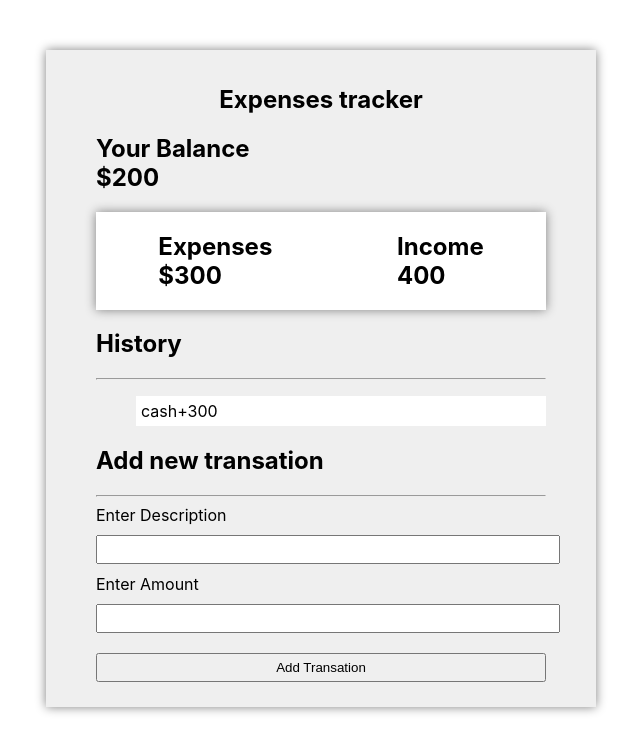
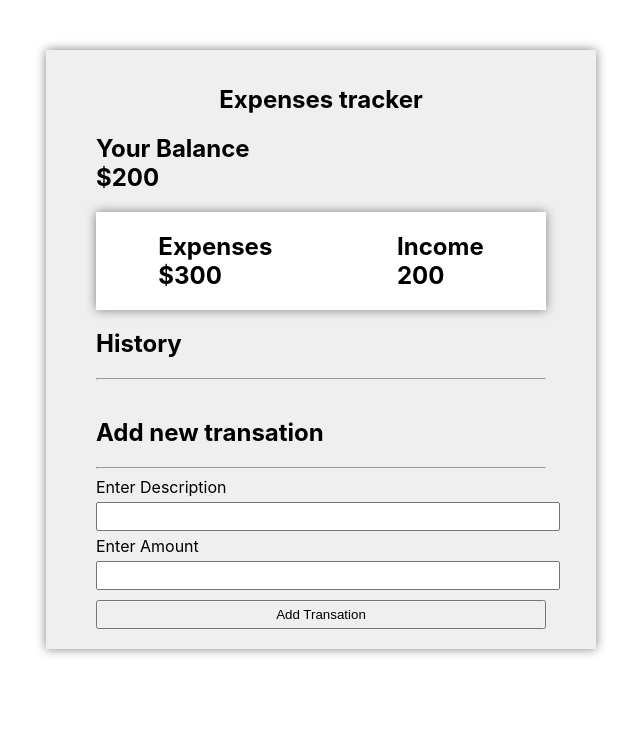
Before and after one commit to bilalfareed83/expenses-tracker, a React (Create React App) app: page / in a window 1280 px wide. Shown: the top 752 px of the page, without its empty margins (319-959 px from the left). Built offline with nearby package versions, Linux system fonts and the light colour scheme.

Commit message:
createContext

```diff
--- a/src/App.css
+++ b/src/App.css
@@ -22,13 +22,23 @@
 .form-div input {
   width: 100%;
   padding: 5px;
-  margin: 10px 0;
+  margin: 5px 0;
 }
 
 .trasation-list {
   list-style: none;
-  /* width: 100%; */
   padding: 5px;
   margin: 5px 0;
   background-color: #fff;
+  background-color: transparent;
 }
+
+.trasation-list > li {
+  display: flex;
+  justify-content: space-between;
+  align-items: center;
+  margin-top: 10px;
+  border: 1px solid black;
+  padding: 10px;
+  background-color: #fff;
+}
--- a/src/App.js
+++ b/src/App.js
@@ -1,12 +1,13 @@
 import logo from "./logo.svg";
 import "./App.css";
 import Child from "./Child";
+import { TransationProvider } from "./transationContext";
 
 function App() {
   return (
-    <div className="App">
+    <TransationProvider>
       <Child />
-    </div>
+    </TransationProvider>
   );
 }
 
--- a/src/Child.js
+++ b/src/Child.js
@@ -1,6 +1,20 @@
-import react from "react";
+import react, { useContext, useState } from "react";
+import { TransationContext } from "./transationContext";
+function Child() {
+  const { transations, addTransation } = useContext(TransationContext);
+  const [newAmount, setAmount] = useState();
+  const [newDes, setDes] = useState("");
 
-function Child() {
+  const handleAddition = (event) => {
+    event.preventDefault();
+    if (!newAmount || !newDes) return;
+    addTransation({
+      amount: newAmount,
+      des: newDes,
+    });
+    return setAmount(), setDes("");
+  };
+
   return (
     <div className="container">
       <h2 className="text-center">Expenses tracker</h2>
@@ -13,28 +27,43 @@ function Child() {
         </h2>
         <h2>
           Income <br />
-          400
+          200
         </h2>
       </div>
       <h2>History</h2>
       <hr />
-      <ul>
-        <li className="trasation-list">
-          <span>cash</span>
-          <span>+300</span>
-        </li>
+      <ul className="trasation-list">
+        {transations.map((obj, index) => {
+          const { des, amount } = obj;
+          return (
+            <li key={index}>
+              <span>{amount}</span>
+              <span>{des}</span>
+            </li>
+          );
+        })}
       </ul>
       <h2>Add new transation</h2>
       <hr />
-      <form className="form-div">
+      <form className="form-div" onSubmit={handleAddition}>
         <label>
           Enter Description <br />
-          <input type="text" required />
+          <input
+            type="text"
+            value={newAmount}
+            onChange={(ev) => setAmount(ev.target.value)}
+            required
+          />
         </label>
         <br />
         <label>
           Enter Amount <br />
-          <input type="number" required />
+          <input
+            type="number"
+            value={newDes}
+            onChange={(ev) => setDes(ev.target.value)}
+            required
+          />
         </label>
         <br />
         <input type="submit" value="Add Transation" />
--- /dev/null
+++ b/src/transationContext.js
@@ -0,0 +1,26 @@
+import React, { createContext, useReducer } from "react";
+import TransationReducer from "./transationReducer";
+
+const iniTransation = [];
+
+export const TransationContext = createContext(iniTransation);
+
+export const TransationProvider = ({ children }) => {
+  const [state, dispatch] = useReducer(TransationReducer, iniTransation);
+
+  function addTransation(obj) {
+    dispatch({
+      type: "ADD",
+      payload: {
+        amount: obj.amount,
+        des: obj.des,
+      },
+    });
+  }
+
+  return (
+    <TransationContext.Provider value={{ transations: state, addTransation }}>
+      {children}
+    </TransationContext.Provider>
+  );
+};
--- /dev/null
+++ b/src/transationReducer.js
@@ -0,0 +1,12 @@
+const transationReducer = (state, action) => {
+  switch (action.type) {
+    case "ADD": {
+      return [action.payload, ...state];
+    }
+    default: {
+      return state;
+    }
+  }
+};
+
+export default transationReducer;
```
